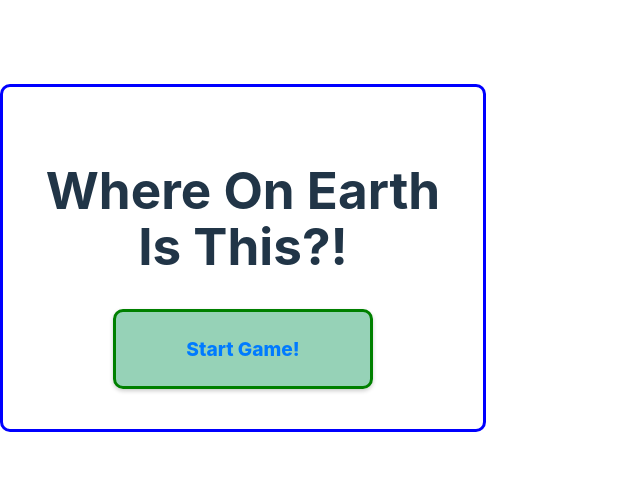
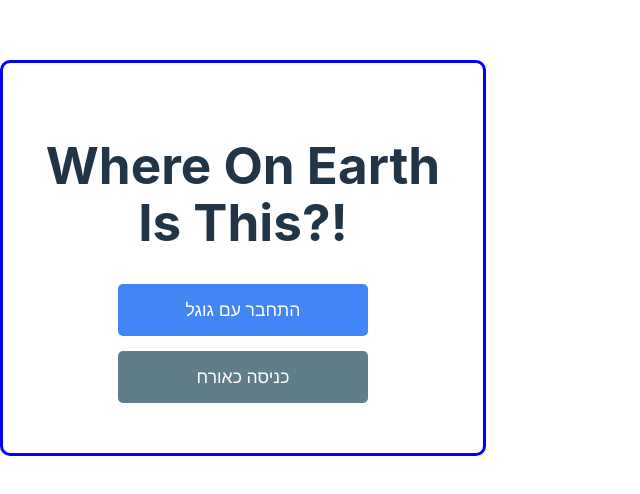
Before and after one commit to EliyahuYadegari/Where-On-Earth-Is-This, a React (Vite) app in the folder Where-On-Earth-Is-This/: page / in a window 1280 px wide. Shown: the part 142-636 px from the top of the page, without its empty margins (0-640 px from the left). Built offline with nearby package versions, Linux system fonts and the light colour scheme; no server answers.

Commit message:
Save usesr data in Firebase and login with Google or as a guest

```diff
--- a/Where-On-Earth-Is-This/src/App.jsx
+++ b/Where-On-Earth-Is-This/src/App.jsx
@@ -1,16 +1,13 @@
-import LoginPage from './pages/loginPage';
-import GamePage from './pages/gamePage';
-import { Routes, Route } from 'react-router-dom';
+import LoginPage from "./pages/loginPage";
+import GamePage from "./pages/gamePage";
+import { Routes, Route } from "react-router-dom";
 
 function App() {
-
   return (
-  <>
-    <Routes>
-      <Route path='/' element={<LoginPage />} />
-      <Route path="/:game" element={<GamePage />} />
-    </Routes>
-  </>
-  )
+        <Routes>
+          <Route path="/" element={<LoginPage />} />
+          <Route path="/:game" element={ <GamePage/> } />
+        </Routes>
+  );
 }
 export default App;
--- a/Where-On-Earth-Is-This/src/firebase.js
+++ b/Where-On-Earth-Is-This/src/firebase.js
@@ -1,24 +1,40 @@
-// src/firebase.js
+// Import the functions you need from the SDKs you need
 import { initializeApp } from "firebase/app";
-import { getFirestore } from "firebase/firestore"; // <-- הוספנו את השורה הזו
-// import { getDatabase } from "firebase/database"; // בטל את ההערה אם אתה משתמש ב-Realtime Database
+import { getAuth, GoogleAuthProvider, signInWithPopup, signInAnonymously, signOut, onAuthStateChanged } from "firebase/auth";
+import { getFirestore, doc, setDoc, serverTimestamp } from "firebase/firestore";
 
 // Your web app's Firebase configuration
 const firebaseConfig = {
-  apiKey: "AIzaSyDMhbpBtajAAIP8DYCa6yyb1hsxgMvieWM",
-  authDomain: "where-on-earth-is-this-bf2fb.firebaseapp.com",
-  projectId: "where-on-earth-is-this-bf2fb",
-  storageBucket: "where-on-earth-is-this-bf2fb.firebasestorage.app",
-  messagingSenderId: "659898780718",
-  appId: "1:659898780718:web:d3ac56b7a7f02b11bd63bf",
-  measurementId: "G-4FPB791TKY"
+  apiKey: "AIzaSyAJoAO8mICfAz8Uckk4XLVS1ocTUMiqO8Y",
+  authDomain: "whereonearthisthis-3de6b.firebaseapp.com",
+  projectId: "whereonearthisthis-3de6b",
+  storageBucket: "whereonearthisthis-3de6b.firebasestorage.app",
+  messagingSenderId: "900375718437",
+  appId: "1:900375718437:web:6e9f8aa0bb4f7cdb72edcc",
+  measurementId: "G-NSDCN2HDCZ"
 };
 
 // Initialize Firebase
 const app = initializeApp(firebaseConfig);
 
+// Initialize Firebase Authentication and get a reference to the service
+const auth = getAuth(app);
+
 // Initialize Cloud Firestore and get a reference to the service
-export const db = getFirestore(app); // <-- הוספנו את השורה הזו כדי לייצא את מופע ה-Firestore
+const db = getFirestore(app);
 
-// אם אתה משתמש ב-Realtime Database במקום Firestore, בטל את ההערה על השורה הבאה:
-// export const rtdb = getDatabase(app);
+// Google Auth Provider
+const googleProvider = new GoogleAuthProvider();
+
+export {
+  auth,
+  db,
+  googleProvider,
+  signInWithPopup,
+  signInAnonymously,
+  signOut,
+  onAuthStateChanged,
+  doc,
+  setDoc,
+  serverTimestamp
+};
--- a/Where-On-Earth-Is-This/src/pages/loginPage.jsx
+++ b/Where-On-Earth-Is-This/src/pages/loginPage.jsx
@@ -1,48 +1,160 @@
 import { useNavigate } from "react-router-dom";
+import { useState, useEffect } from "react"; // הוסף את useState ו-useEffect אם הם לא שם
+import {
+  auth,
+  db,
+  googleProvider,
+  signInWithPopup,
+  signInAnonymously,
+  onAuthStateChanged,
+  doc,
+  setDoc,
+  serverTimestamp
+} from '../firebase';
 
 function LoginPage() {
   const navigate = useNavigate();
 
-  const handleStartGame = () => {
+  const [user, setUser] = useState(null); //  פרטי המשתמש המחובר
+  const [loading, setLoading] = useState(true); // מצב לטעינה ראשונית של אימות
+
+   useEffect(() => {
+    const unsubscribe = onAuthStateChanged(auth, (currentUser) => {
+      setUser(currentUser);
+      setLoading(false);
+
+      if (currentUser) {
+        const userData = {
+          uid: currentUser.uid,
+          displayName: currentUser.displayName || 'אורח',
+          record: 0 // כרגע זה 0, נעדכן כשנקרא מ-Firestore
+        };
+        sessionStorage.setItem('currentUser', JSON.stringify(userData));
+
         navigate("/game");
+      } else {
+        // אם אין משתמש מחובר, ננקה את sessionStorage
+        sessionStorage.removeItem('currentUser');
+      }
+    });
+
+    return () => unsubscribe();
+  }, [navigate]);
+
+
+// שמירת נתוני המשתמש לבסיס הנתונים ויצירת שדה של RECORD לשמירת השיא
+  const saveUserDataToFirestore = async (user) => {
+    if (user) { // ודא שיש אובייקט משתמש תקין
+      try {
+        // צור או עדכן מסמך באוסף 'users' עם ה-UID של המשתמש כמזהה המסמך
+        await setDoc(doc(db, 'users', user.uid), {
+          uid: user.uid,
+          email: user.email || null, // דוא"ל יהיה זמין למשתמשי גוגל, null לאורחים
+          displayName: user.displayName || 'אורח', // שם גלוי למשתמשי גוגל, 'אורח' לאורחים
+          lastSignInTime: serverTimestamp(), // חותמת זמן של כניסה אחרונה
+          record: 0 // ניקוד התחלתי של 0 לכל משתמש חדש
+
+        }, { merge: true }); // 'merge: true' חשוב - הוא יעדכן רק את השדות שצוינו,
+                             // ולא ימחק נתונים קיימים אם המסמך כבר קיים.
+        console.log("User data saved to Firestore!");
+      } catch (error) {
+        console.error("Error writing user document to Firestore: ", error);
+      }
+    }
   };
 
+const handleGoogleSignIn = async () => {
+  try {
+    const result = await signInWithPopup(auth, googleProvider); // מנסה להתחבר עם גוגל
+    console.log('User signed in with Google:', result.user);
+    await saveUserDataToFirestore(result.user); // שומר את פרטי המשתמש ל-Firestore
+    // הניווט לדף המשחק יטופל אוטומטית על ידי ה-onAuthStateChanged ב-useEffect
+  } catch (error) {
+    console.error('Google Sign-in Error:', error.message);
+    alert(`שגיאת התחברות עם גוגל: ${error.message}`); // הצג הודעת שגיאה למשתמש
+  }
+};
+
+const handleAnonymousSignIn = async () => {
+  try {
+    const result = await signInAnonymously(auth); // מנסה להתחבר כאורח
+    console.log('Anonymous user signed in:', result.user);
+    await saveUserDataToFirestore(result.user); // שומר את פרטי המשתמש ל-Firestore (גם לאורח)
+    // הניווט לדף המשחק יטופל אוטומטית על ידי ה-onAuthStateChanged ב-useEffect
+  } catch (error) {
+    console.error('Anonymous Sign-in Error:', error.message);
+    alert(`שגיאת התחברות כאורח: ${error.message}`); // הצג הודעת שגיאה למשתמש
+  }
+};
+
+
+// הצגת הודעת טעינה בזמן שבודקים את מצב האימות
+  if (loading) {
+    return <div style={{ textAlign: 'center', marginTop: '50px' }}>טוען...</div>;
+  }
+
+  // רק אם המשתמש לא מחובר, הצג את כפתורי ההתחברות
+  // אם הוא מחובר, ה-useEffect כבר ינווט אותו לדף המשחק
   return (
     <div
       style={{
-        backgroundColor: "#ffffff", // רקע לבן בתוך המסגרת
-        padding: "40px", // ריפוד פנימי
-        borderRadius: "10px", // פינות מעוגלות
-        border: "3px solid blue", // גבול כחול
-        textAlign: "center", // מרכז את הטקסט בתוך המסגרת
-        maxWidth: "400px", // רוחב מקסימלי למסגרת
-        width: "100%", // רוחב מלא בתוך ה-maxWidth
+        backgroundColor: "#ffffff",
+        padding: "40px",
+        borderRadius: "10px",
+        border: "3px solid blue",
+        textAlign: "center",
+        maxWidth: "400px",
+        width: "100%",
+        margin: "50px auto"
       }}
     >
       <h1>Where On Earth Is This?!</h1>
 
+      {/* רק אם אין משתמש, הצג את כפתורי ההתחברות */}
+      {!user && (
+        <>
           <button
-          onClick={handleStartGame}
+            onClick={handleGoogleSignIn}
             style={{
-            backgroundColor: "rgba(46, 165, 112, 0.5)", // רקע לבן בתוך המסגרת
-            padding: "25px", // ריפוד פנימי
-            borderRadius: "10px", // פינות מעוגלות
-            border: "3px solid green", // גבול כחול
-            textAlign: "center", // מרכז את הטקסט בתוך המסגרת
-            maxWidth: "260px", // רוחב מקסימלי למסגרת
-            width: "100%", // רוחב מלא בתוך ה-maxWidth
-            // הוספתי סגנונות נוספים כדי שהכפתור ייראה טוב יותר ויפעל כצפוי
-            fontSize: '1.2em',
-            fontWeight: '800',
-            color: '#007bff', // שינוי צבע טקסט הכפתור לכחול כדי שיתאים לרקע לבן
-            cursor: 'pointer',
-            boxShadow: '0 2px 4px rgba(0,0,0,0.2)',
-            transition: 'background-color 0.3s ease'
+              backgroundColor: "#4285F4",
+              color: "white",
+              padding: "15px 30px",
+              borderRadius: "5px",
+              border: "none",
+              cursor: "pointer",
+              fontSize: "1.1em",
+              margin: "10px auto",
+              display: "block",
+              width: "80%",
+              maxWidth: "250px",
             }}
           >
-          Start Game!
+            התחבר עם גוגל
           </button>
+          <button
+            onClick={handleAnonymousSignIn}
+            style={{
+              backgroundColor: "#607D8B",
+              color: "white",
+              padding: "15px 30px",
+              borderRadius: "5px",
+              border: "none",
+              cursor: "pointer",
+              fontSize: "1.1em",
+              margin: "10px auto",
+              display: "block",
+              width: "80%",
+              maxWidth: "250px",
+              marginTop: '15px'
+            }}
+          >
+            כניסה כאורח
+          </button>
+        </>
+      )}
+      {/* לא מוצג כלום אם המשתמש מחובר, כי הוא אמור להיות מנווט כבר */}
     </div>
   );
 }
+
 export default LoginPage;
```
Also changed, not shown: Where-On-Earth-Is-This/src/pages/gamePage.jsx (+71 -1 lines), 1 other file (tests, documents, lock files or other folders). Lines whose indentation alone changed are shown as unchanged.
